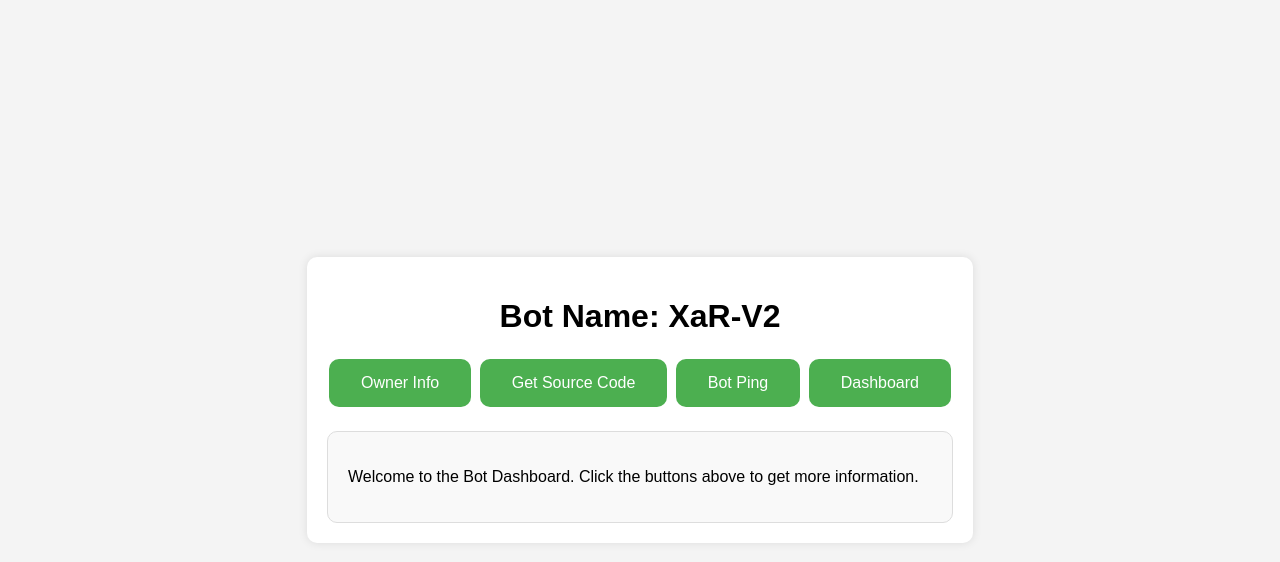
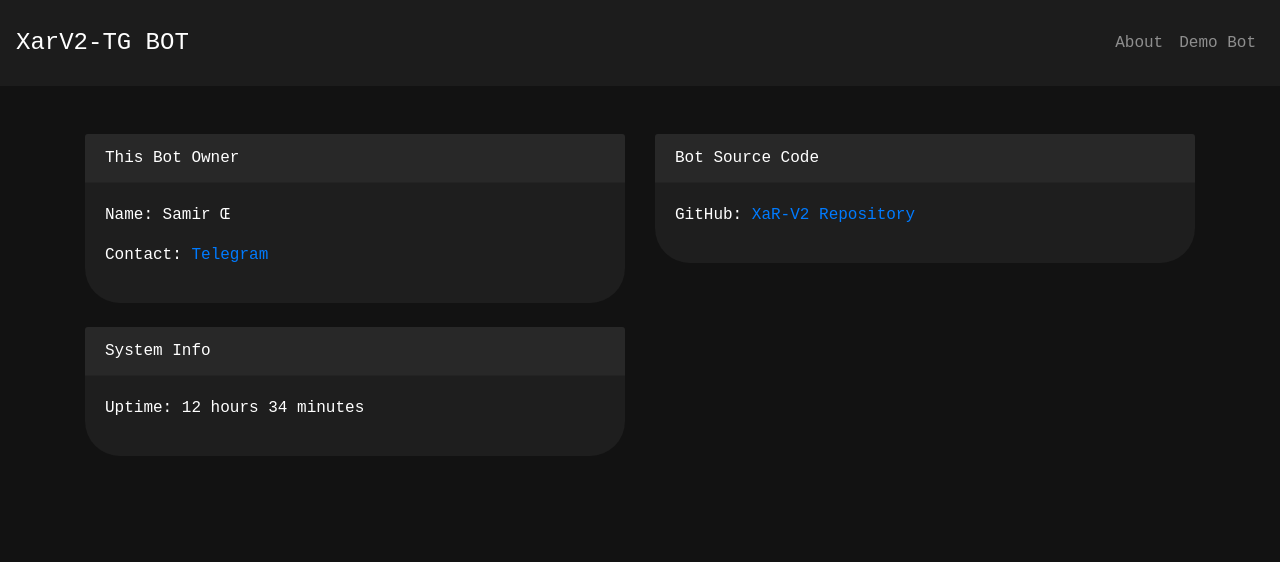
Before and after one commit to mouricedevs/telegram-bot, a website: page public/index.html in a window 1280 px wide. Drawn offline with nearby package versions, Linux system fonts and the light colour scheme.

Commit message:
Update index.html

```diff
--- a/public/index.html
+++ b/public/index.html
@@ -3,125 +3,122 @@
 <head>
     <meta charset="UTF-8">
     <meta name="viewport" content="width=device-width, initial-scale=1.0">
-    <title>My Telegram Bot Dashboard</title>
+    <title>XAR-V2</title>
+    <link href="https://stackpath.bootstrapcdn.com/bootstrap/4.5.2/css/bootstrap.min.css" rel="stylesheet">
     <style>
         body {
-            font-family: Arial, sans-serif;
-            background-color: #f4f4f4;
-            display: flex;
-            justify-content: center;
-            align-items: center;
-            height: 100vh;
-            margin: 0;
+            background-color: #121212;
+            color: #ffffff;
         }
-
-        .container {
-            text-align: center;
-            background: white;
-            padding: 20px;
-            border-radius: 10px;
-            box-shadow: 0 0 10px rgba(0,0,0,0.1);
+        .navbar, .footer {
+            background-color: #1c1c1c;
+            font-family: monospace;
         }
-
-        h1 {
-            margin-bottom: 20px;
+        .navbar-brand {
+            font-family: monospace;
+            font-size: 24px;
+            line-height: 2.5;
+            border: none;
         }
-
-        .dashboard {
-            margin-bottom: 20px;
+        .card {
+            background-color: #1e1e1e;
+            border: none;
+            border-radius: 35px;
+            font-family: monospace;
         }
-
-        .button {
-            background-color: #4CAF50;
-            border: none;
-            color: white;
-            padding: 15px 32px;
-            text-align: center;
-            text-decoration: none;
-            display: inline-block;
-            font-size: 16px;
-            margin: 4px 2px;
-            transition-duration: 0.4s;
-            cursor: pointer;
-            border-radius: 10px;
+        .card-header {
+            background-color: #282828;
+            border-top-left-radius: 35px;
+            border-top-right-radius: 35px;
+            font-family: monospace;
         }
-
-        .button:hover {
-            background-color: white;
-            color: black;
-            border: 2px solid #4CAF50;
-        }
-
-        .content {
-            text-align: left;
-            margin-top: 20px;
-            padding: 20px;
-            background-color: #f9f9f9;
-            border: 1px solid #ddd;
-            border-radius: 10px;
-        }
-
-        .button:active {
-            transform: scale(0.98);
-            box-shadow: 0 5px #666;
-            transform: translateY(4px);
+        .card-body {
+            border-bottom-left-radius: 35px;
+            border-bottom-right-radius: 35px;
+            font-family: monospace;
         }
     </style>
 </head>
 <body>
-    <div class="container">
-        <h1 id="bot-name">Bot Name: XaR-V2</h1>
-        <div class="dashboard">
-            <button class="button" onclick="showOwnerInfo()">Owner Info</button>
-            <button class="button" onclick="showSourceCode()">Get Source Code</button>
-            <button class="button" onclick="showBotPing()">Bot Ping</button>
-            <button class="button" onclick="showDashboard()">Dashboard</button>
+    <nav class="navbar navbar-expand-lg navbar-dark">
+        <a class="navbar-brand" href="#">XarV2-TG BOT</a>
+        <button class="navbar-toggler" type="button" data-toggle="collapse" data-target="#navbarNav" aria-controls="navbarNav" aria-expanded="false" aria-label="Toggle navigation">
+            <span class="navbar-toggler-icon"></span>
+        </button>
+        <div class="collapse navbar-collapse" id="navbarNav">
+            <ul class="navbar-nav ml-auto">
+                <li class="nav-item">
+                    <a class="nav-link" href="#" data-toggle="modal" data-target="#aboutModal">About</a>
+                </li>
+                <li class="nav-item">
+                    <a class="nav-link" href="https://t.me/XarV2DemoBot" target="_blank">Demo Bot</a>
+                </li>
+            </ul>
         </div>
-        <div id="content" class="content">
-            <p>Welcome to the Bot Dashboard. Click the buttons above to get more information.</p>
+    </nav>
+    <div class="container mt-5">
+        <div class="row">
+            <div class="col-lg-6 mb-4">
+                <div class="card">
+                    <div class="card-header">This Bot Owner</div>
+                    <div class="card-body">
+                        <p>Name: Samir Œ</p>
+                        <p>Contact: <a href="https://t.me/Samir_OE" target="_blank">Telegram</a></p>
+                    </div>
+                </div>
+            </div>
+            <div class="col-lg-6 mb-4">
+                <div class="card">
+                    <div class="card-header">Bot Source Code</div>
+                    <div class="card-body">
+                        <p>GitHub: <a href="https://github.com/samirxpikachuio/XaR-V2" target="_blank">XaR-V2 Repository</a></p>
+                    </div>
+                </div>
+            </div>
+            <div class="col-lg-6 mb-4">
+                <div class="card">
+                    <div class="card-header">System Info</div>
+                    <div class="card-body">
+                        <p>Uptime: <span id="uptime">Loading...</span></p>
+                    </div>
+                </div>
+            </div>
         </div>
     </div>
 
+    <!-- Modal -->
+    <div class="modal fade" id="aboutModal" tabindex="-1" aria-labelledby="aboutModalLabel" aria-hidden="true">
+        <div class="modal-dialog">
+            <div class="modal-content" style="background-color: #1e1e1e; color: #ffffff;">
+                <div class="modal-header">
+                    <h5 class="modal-title" id="aboutModalLabel">About XarV2-TG BOT</h5>
+                    <button type="button" class="close" data-dismiss="modal" aria-label="Close">
+                        <span aria-hidden="true" style="color: #ffffff;">&times;</span>
+                    </button>
+                </div>
+                <div class="modal-body">
+                    <p>XarV2-TG BOT is a versatile and powerful Telegram bot designed to provide various functionalities and services. Developed by Samir Œ, the bot offers seamless integration with Telegram and various other platforms.</p>
+                    <p>For more information, contact the developer via <a href="https://t.me/Samir_OE" target="_blank">Telegram</a>.</p>
+                </div>
+                <div class="modal-footer">
+                    <button type="button" class="btn btn-secondary" data-dismiss="modal">Close</button>
+                </div>
+            </div>
+        </div>
+    </div>
+
+    <script src="https://code.jquery.com/jquery-3.5.1.slim.min.js"></script>
+    <script src="https://cdn.jsdelivr.net/npm/@popperjs/core@2.5.4/dist/umd/popper.min.js"></script>
+    <script src="https://stackpath.bootstrapcdn.com/bootstrap/4.5.2/js/bootstrap.min.js"></script>
     <script>
-        function showOwnerInfo() {
-            document.getElementById('content').innerHTML = `
-                <h2>Owner Information</h2>
-                <p>Name: Samir Œ</p>
-                <p>Contact: <a href="mailto:samir@example.com">samir@example.com</a></p>
-            `;
-        }
-
-        function showSourceCode() {
-            document.getElementById('content').innerHTML = `
-                <h2>Get Source Code</h2>
-                <p>You can get the source code from the following GitHub repository:</p>
-                <p><a href="https://github.com/samirxpikachuio/XaR-V2" target="_blank">GitHub Repository</a></p>
-            `;
-        }
-
-        function showBotPing() {
-            document.getElementById('content').innerHTML = `
-                <h2>Bot Ping</h2>
-                <p>Checking bot ping...</p>
-            `;
-            // Simulate ping check
-            setTimeout(() => {
-                document.getElementById('content').innerHTML = `
-                    <h2>Bot Ping</h2>
-                    <p>Ping: 123ms</p>
-                `;
-            }, 1000);
-        }
-
-        function showDashboard() {
-            document.getElementById('content').innerHTML = `
-                <h2>Bot Dashboard</h2>
-                <p>Uptime: 99.9%</p>
-                <p>Prefix: !</p>
-                <p>Admin: Samir Œ</p>
-                <p>Usage: Moderate</p>
-            `;
-        }
+        document.addEventListener('DOMContentLoaded', function () {
+            function fetchUptime() {
+                // Here you would replace with an actual API call to your server
+                const uptime = "12 hours 34 minutes"; // Example uptime
+                document.getElementById('uptime').innerText = uptime;
+            }
+            fetchUptime();
+        });
     </script>
 </body>
 </html>
```
